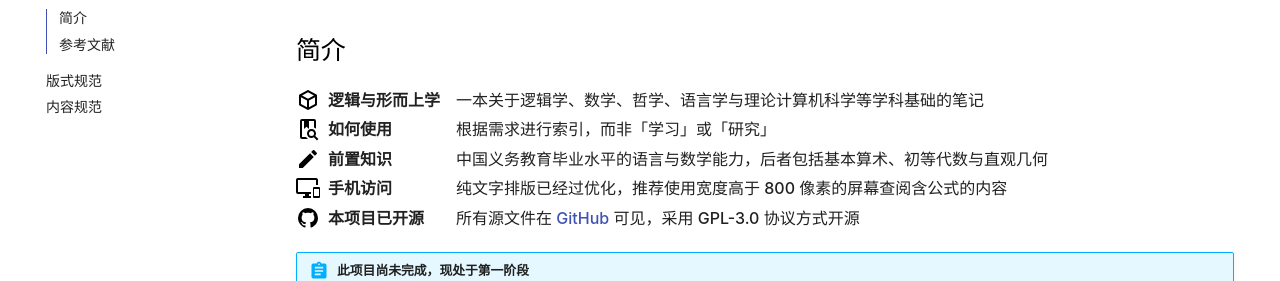
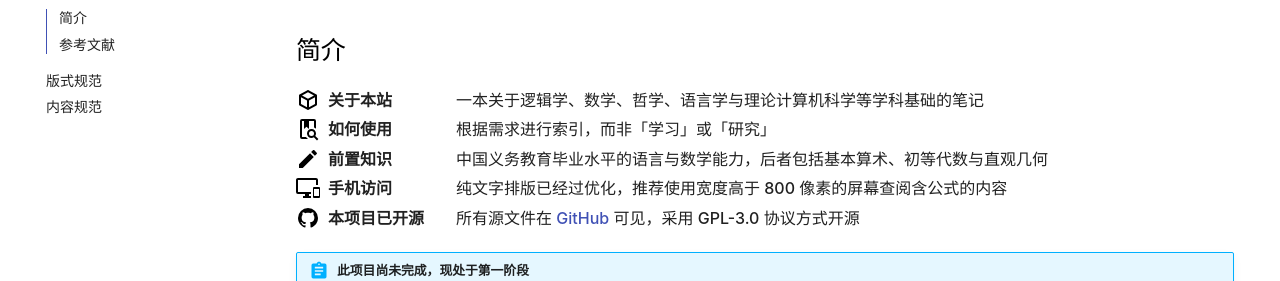
Before and after one commit to ShiinaHiiragi/note, an MkDocs documentation site: the page built from docs/index.md, in a window 1280 px wide and 900 px high. Shown: the part 195-476 px from the top of the window. Built offline with MkDocs 1.6.1 and Material for MkDocs 9.7.7, drawn with Linux system fonts in a browser that asks for light colours; comment, search, counter and statistics services are not loaded.

Commit message:
change intro

```diff
--- a/docs/index.md
+++ b/docs/index.md
@@ -5,7 +5,7 @@
 <div class="entry start">
     <img src="assets/cube-outline.svg" style="width: 1.2rem" />
     <div class="sub-entry">
-        <div class="caption">逻辑与形而上学</div>
+        <div class="caption">关于本站</div>
         <div class="value">
             一本关于逻辑学、数学、哲学、语言学与理论计算机科学等学科基础的笔记
         </div>
```
